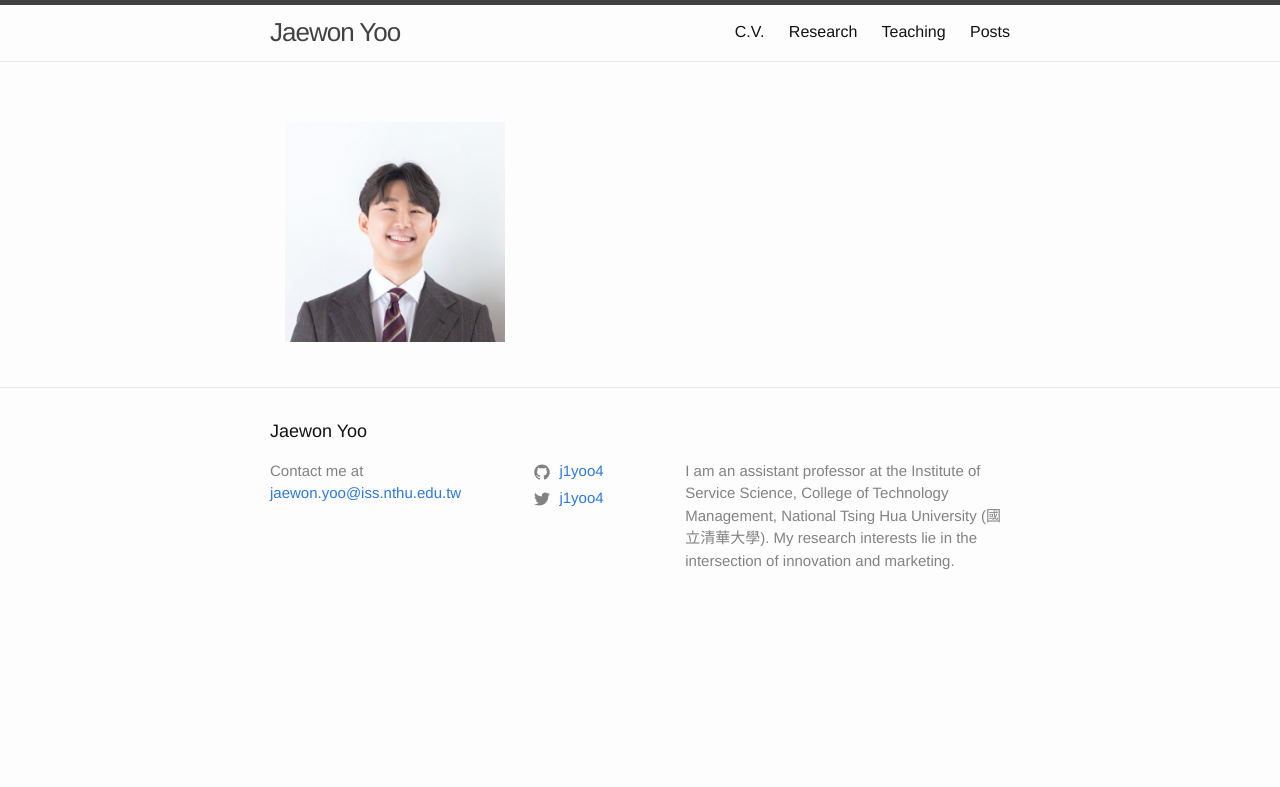
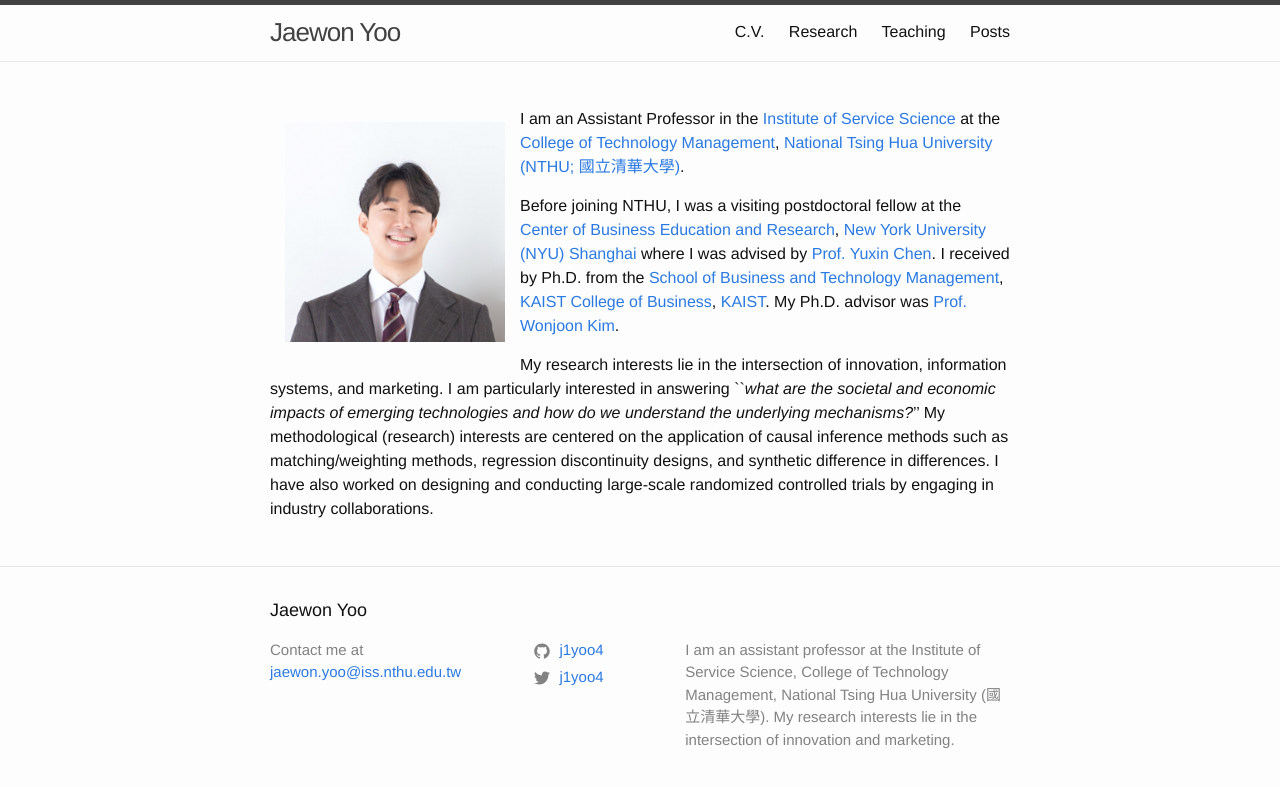
Before and after one commit to j1yoo/j1yoo.github.io, a Jekyll site: the page built from index.markdown, in a window 1280 px wide. Shown: the top 787 px of the page. Built offline with Jekyll 4.4.1, drawn with Linux system fonts in a browser that asks for light colours.

Commit message:
Update index.markdown

```diff
--- a/index.markdown
+++ b/index.markdown
@@ -5,3 +5,9 @@ title: Home
 
 <img style="width:220px; height:220px; float:left; padding:15px;"
 src="/Photo_Jaewon Yoo.png" alt="profile picture">
+
+I am an Assistant Professor in the [Institute of Service Science](https://www.iss.nthu.edu.tw/) at the [College of Technology Management](ctm.site.nthu.edu.tw/), [National Tsing Hua University (NTHU; 國立清華大學)](https://nthu-en.site.nthu.edu.tw/).
+
+Before joining NTHU, I was a visiting postdoctoral fellow at the [Center of Business Education and Research](https://cber.shanghai.nyu.edu/), [New York University (NYU) Shanghai](https://shanghai.nyu.edu/) where I was advised by [Prof. Yuxin Chen](https://shanghai.nyu.edu/academics/faculty/directory/yuxin-chen). I received by Ph.D. from the [School of Business and Technology Management](https://btm.kaist.ac.kr/en/), [KAIST College of Business](https://www.business.kaist.edu/), [KAIST](https://www.kaist.ac.kr/en/). My Ph.D. advisor was [Prof. Wonjoon Kim](https://wjkim.kaist.ac.kr/).
+
+My research interests lie in the intersection of innovation, information systems, and marketing. I am particularly interested in answering ``_what are the societal and economic impacts of emerging technologies and how do we understand the underlying mechanisms?_'' My methodological (research) interests are centered on the application of causal inference methods such as matching/weighting methods, regression discontinuity designs, and synthetic difference in differences. I have also worked on designing and conducting large-scale randomized controlled trials by engaging in industry collaborations.
```
